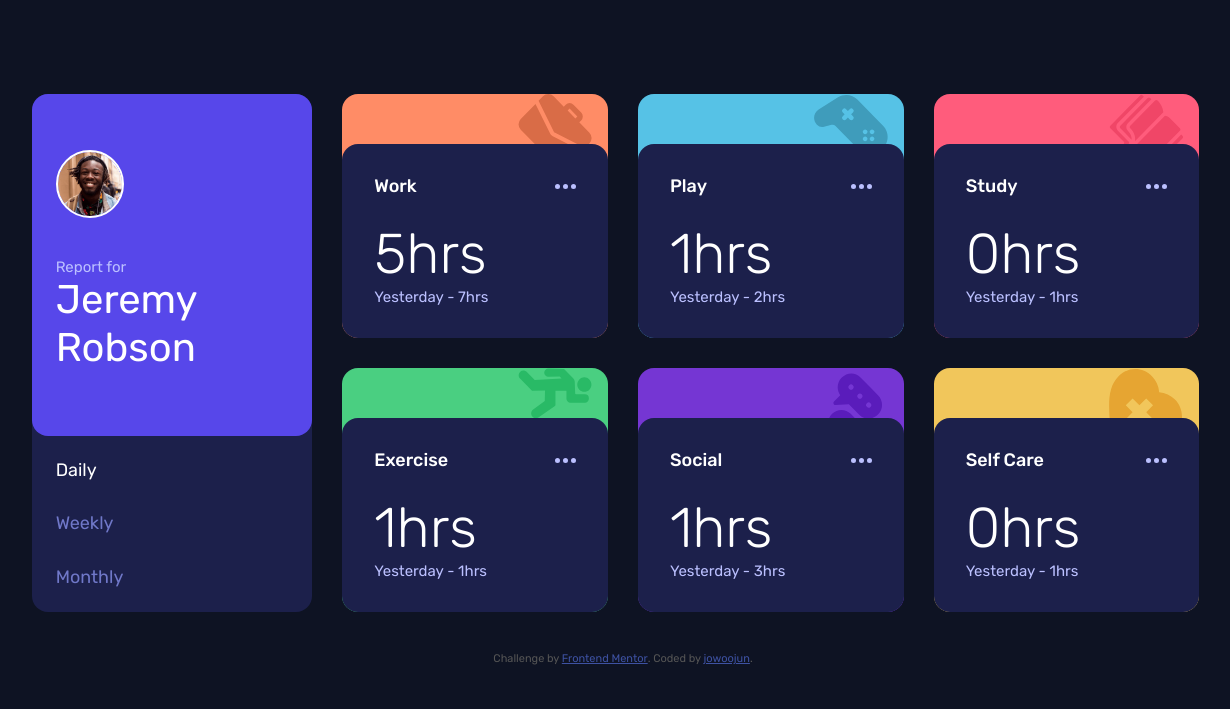
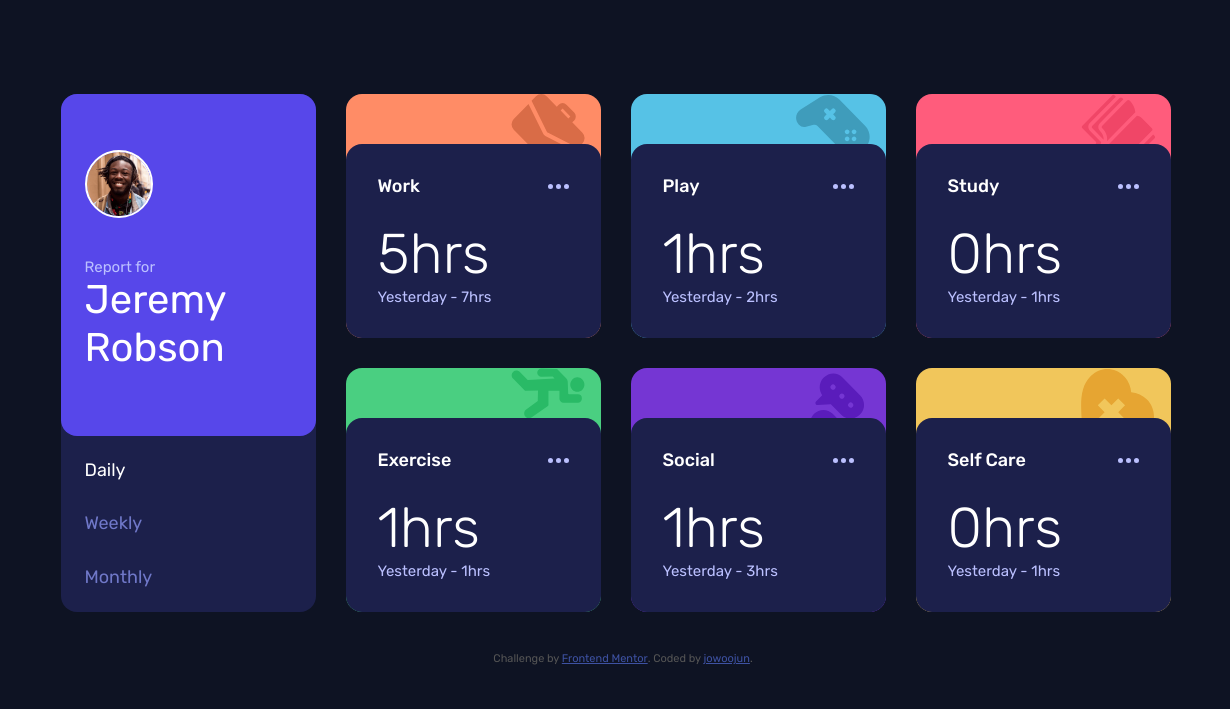
Before and after one commit to jowoojun/time-tracking-dashboard-main, a plain HTML site: page index.html in a window 1536 px wide. Shown: the whole page, without its empty margins (145-1375 px from the left). Drawn offline with Linux system fonts and the light colour scheme.

Commit message:
Fix: Edit responsive design layout size

```diff
--- a/css/ui.css
+++ b/css/ui.css
@@ -234,9 +234,10 @@ input[type="radio"]:checked ~ .user-menu-text {
 
 @media (min-width: 1439px) {
   .page {
-    display: grid;
-    grid-template-columns: 0.3333fr 1fr;
-    width: 77%;
+    display: flex;
+    flex-direction: row;
+    justify-content: center;
+    align-items: center;
   }
 
   .card-list {
@@ -244,7 +245,13 @@ input[type="radio"]:checked ~ .user-menu-text {
     grid-template-rows: repeat(2, 1fr);
   }
 
+  .user-container {
+    width: 255px;
+    height: 518px;
+  }
+
   .card-item {
+    width: 255px;
     height: 244px;
   }
 
```
